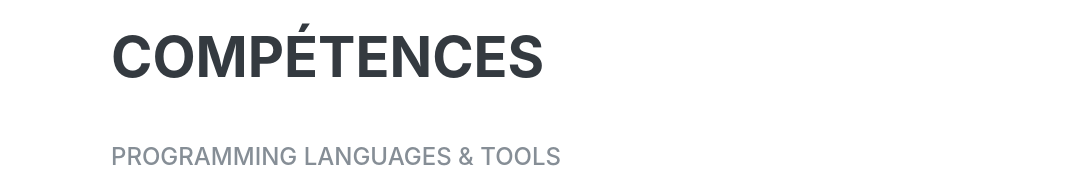
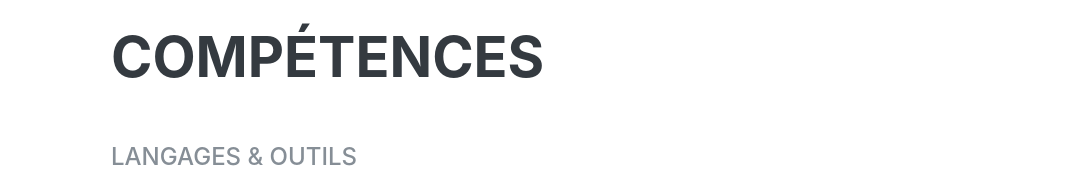
Before and after one commit to yazid-almi11/resume, a Gatsby site: page / in a window 1280 px wide. Shown: the part 4120-4308 px from the top of the page, without its empty margins (209-1280 px from the left). Built offline with nearby package versions, Linux system fonts and the light colour scheme; Gatsby itself is replaced by a stand-in of ours; a web font is replaced by a local one.

Commit message:
first commit

```diff
--- a/src/pages/index.js
+++ b/src/pages/index.js
@@ -238,7 +238,7 @@ const IndexPage = () => (
           <h2 className="mb-5">Compétences</h2>
 
           <div className="subheading mb-3">
-            Programming Languages &amp; Tools
+           Langages &amp; outils
           </div>
           <ul className="list-inline dev-icons">
             <li className="list-inline-item">
```
